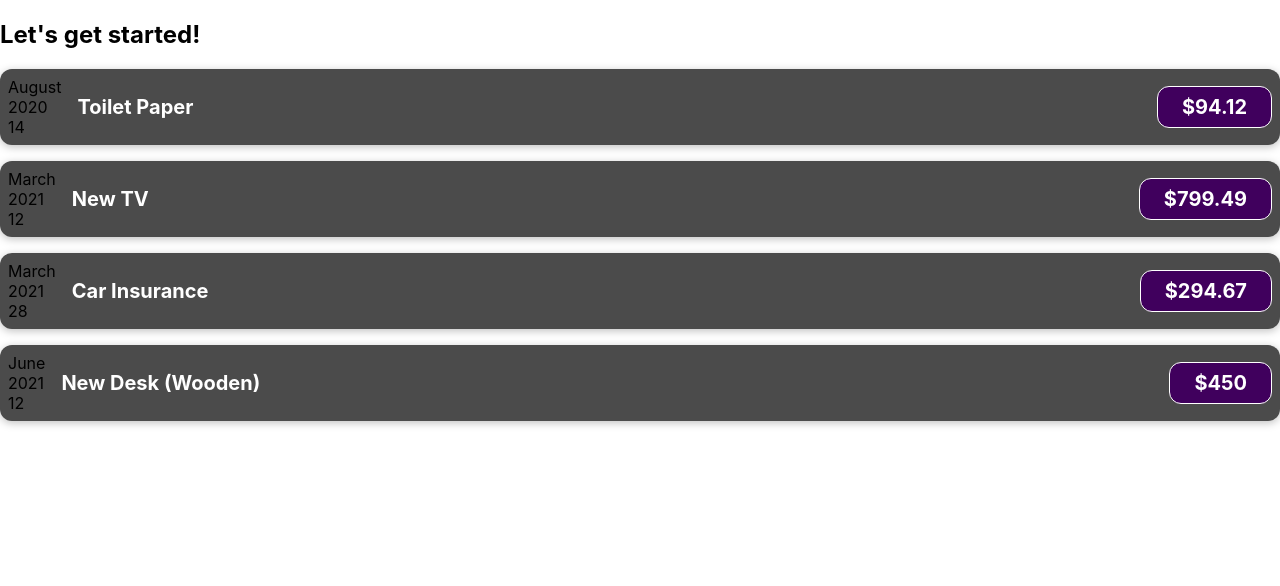
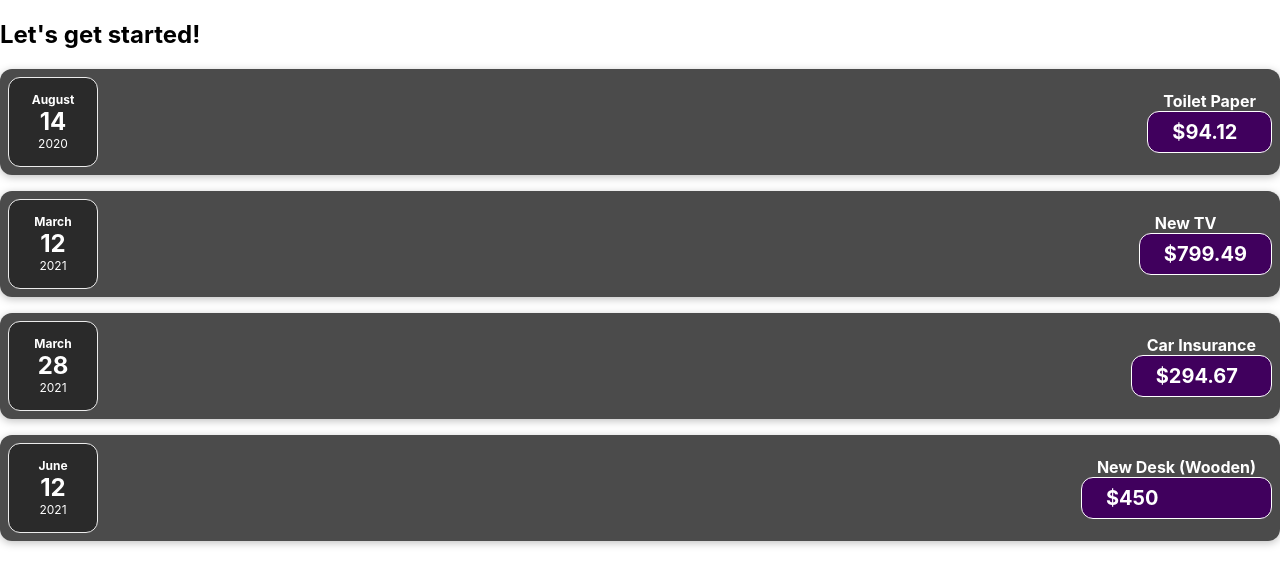
Before and after one commit to kNicholas-8761/Expense-Tracker, a React (Create React App) app: page / in a window 1280 px wide. Shown: the top 586 px of the page. Built offline with nearby package versions, Linux system fonts and the light colour scheme.

Commit message:
create expense date component

```diff
--- /dev/null
+++ b/src/components/ExpenseDate.css
@@ -0,0 +1,26 @@
+.expense-date {
+    display: flex;
+    flex-direction: column;
+    width: 5.5rem;
+    height: 5.5rem;
+    border: 1px solid #ececec;
+    background-color: #2a2a2a;
+    color: white;
+    border-radius: 12px;
+    align-items: center;
+    justify-content: center;
+  }
+
+  .expense-date__month {
+    font-size: 0.75rem;
+    font-weight: bold;
+  }
+
+  .expense-date__year {
+    font-size: 0.75rem;
+  }
+
+  .expense-date__day {
+    font-size: 1.5rem;
+    font-weight: bold;
+  }
--- /dev/null
+++ b/src/components/ExpenseDate.js
@@ -0,0 +1,18 @@
+import './ExpenseDate.css';
+
+const ExpenseDate = ({date}) => {
+  const month = date.toLocaleString("en-US", { month: "long" });
+  const day = date.toLocaleString("en-US", { day: "2-digit" });
+  const year = date.getFullYear();
+
+  return (
+    <div>
+      <div className= 'expense-date'>
+        <div className='expense-date__month'>{month}</div>
+        <div className='expense-date__day'>{day}</div>
+        <div className='expense-date__year'>{year}</div>
+      </div>
+    </div>
+  );
+};
+export default ExpenseDate;
--- a/src/components/ExpenseItem.js
+++ b/src/components/ExpenseItem.js
@@ -1,23 +1,18 @@
-import './ExpenseItem.css';
+import ExpenseDate from './ExpenseDate';
+import './ExpenseItem.css'
 
-function ExpenseItem(props) {
-  const month = props.date.toLocaleString('en-US', { month: 'long' });
-  const day = props.date.toLocaleString('en-US', { day: '2-digit' });
-  const year = props.date.getFullYear();
+const ExpenseItems = (props) => {
+
 
   return (
-    <div className='expense-item'>
+    <div className = 'expense-item'>
+      <ExpenseDate
+        date = {props.date}/>
       <div>
-        <div>{month}</div>
-        <div>{year}</div>
-        <div>{day}</div>
-      </div>
-      <div className='expense-item__description'>
         <h2>{props.title}</h2>
-        <div className='expense-item__price'>${props.amount}</div>
+        <div className ="expense-item__price">${props.amount}</div>
       </div>
     </div>
   );
-}
-
-export default ExpenseItem;
+};
+export default ExpenseItems;
```
